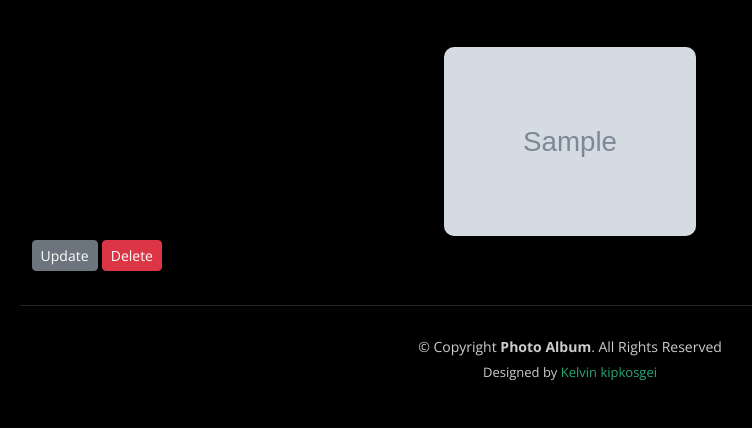
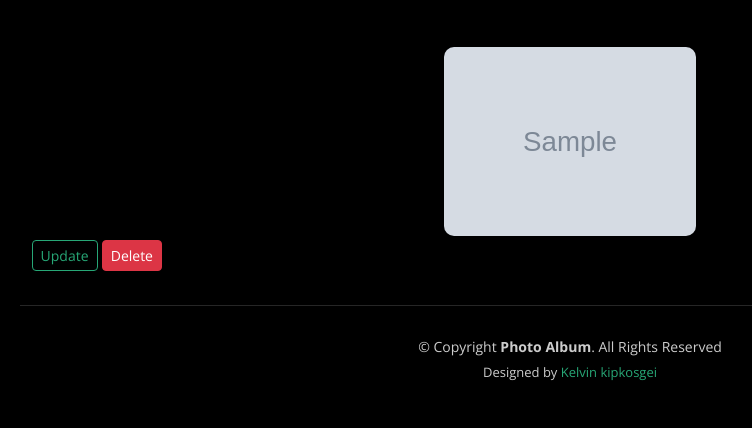
Before and after one commit to Sanga78/photoalbum, a Django app: page /album/1/ in a window 1280 px wide. Shown: the part 416-844 px from the top of the page, without its empty margins (70-822 px from the left). Run offline with Django 4.2, Linux system fonts and the light colour scheme; tables that the repository leaves empty hold one stand-in row (values such as "Sample post"); grey boxes marked "Sample" are stand-in pictures; some libraries are stand-ins or nearby versions.

Commit message:
Update Adetail.html
added some styling

```diff
--- a/Album/Templates/Adetail.html
+++ b/Album/Templates/Adetail.html
@@ -1,6 +1,15 @@
 {% extends "base.html" %}
 {% block content %}
-
+<style>
+  .btn-secondary{
+    background: none;
+    color:#27a776;
+    border: 1px solid #27a776;
+  }
+  .btn-secondary:hover{
+    background-color: #27a776;
+  }
+</style>
   <main id="main" data-aos="fade" data-aos-delay="1500">
 
     <!-- ======= End Page Header ======= -->
```
